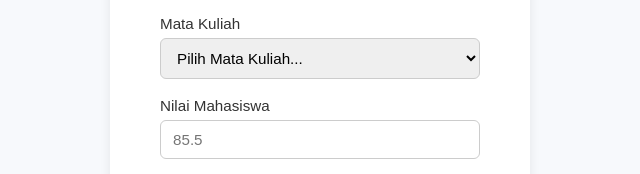
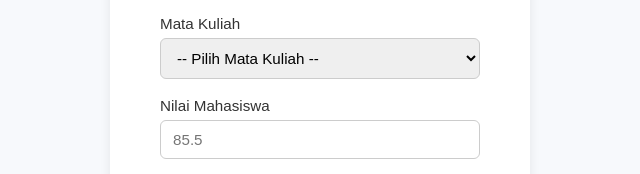
Before and after one commit to jihannabillah/RPL-Aplikasi-Input-Nilai-Mahasiswa, a plain HTML site: page index.html in a window 1280 px wide. Shown: the part 411-585 px from the top of the page, 320-960 px from the left. Drawn offline with Linux system fonts and the light colour scheme.

Commit message:
Mengumpulkan Tugas

```diff
--- a/index.html
+++ b/index.html
@@ -38,7 +38,7 @@
         <!-- MATA KULIAH -->
         <label for="matkul">Mata Kuliah</label>
         <select id="matkul" required>
-          <option value="">Pilih Mata Kuliah...</option>
+          <option value="">-- Pilih Mata Kuliah --</option>
           <option value="MK001 - Rekayasa Perangkat Lunak">MK001 - Rekayasa Perangkat Lunak</option>
           <option value="MK002 - Pemrograman Mobile">MK002 - Pemrograman Mobile</option>
           <option value="MK003 - Manajemen Risiko">MK003 - Manajemen Risiko</option>
```
